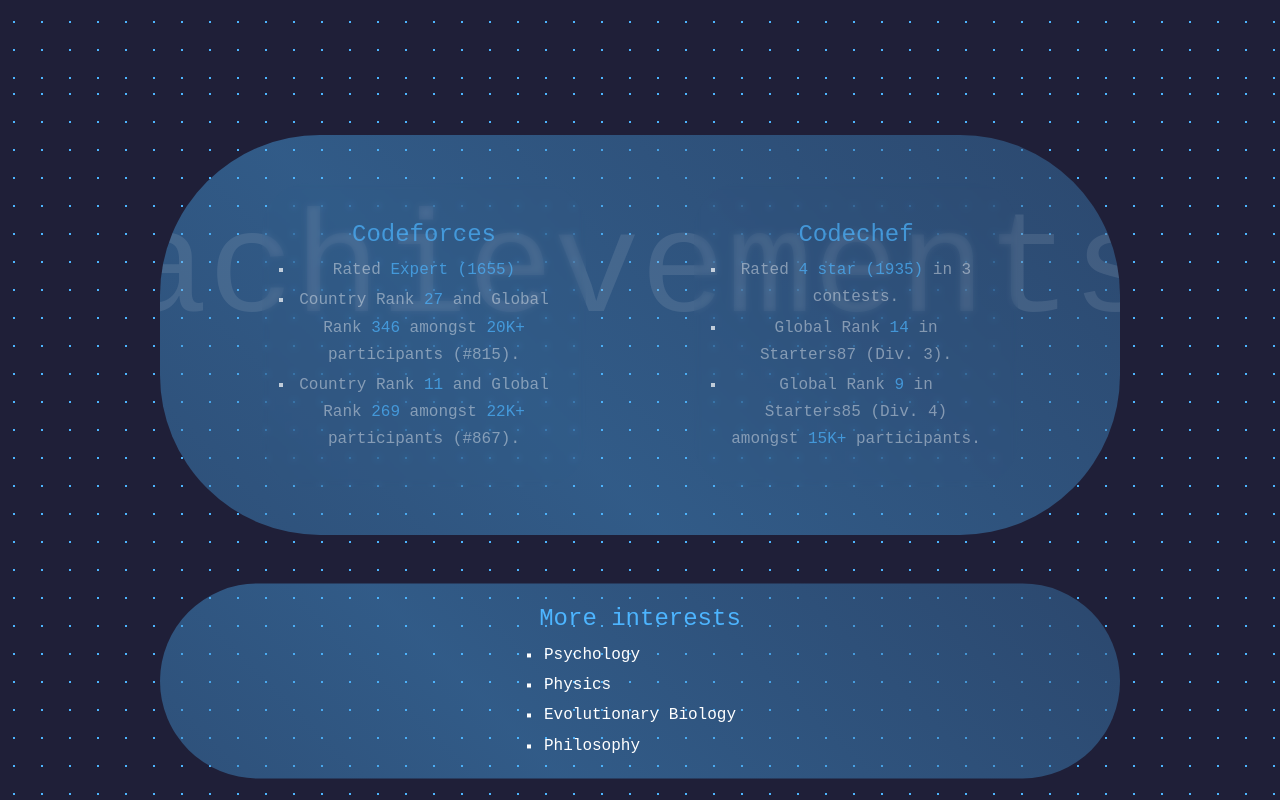
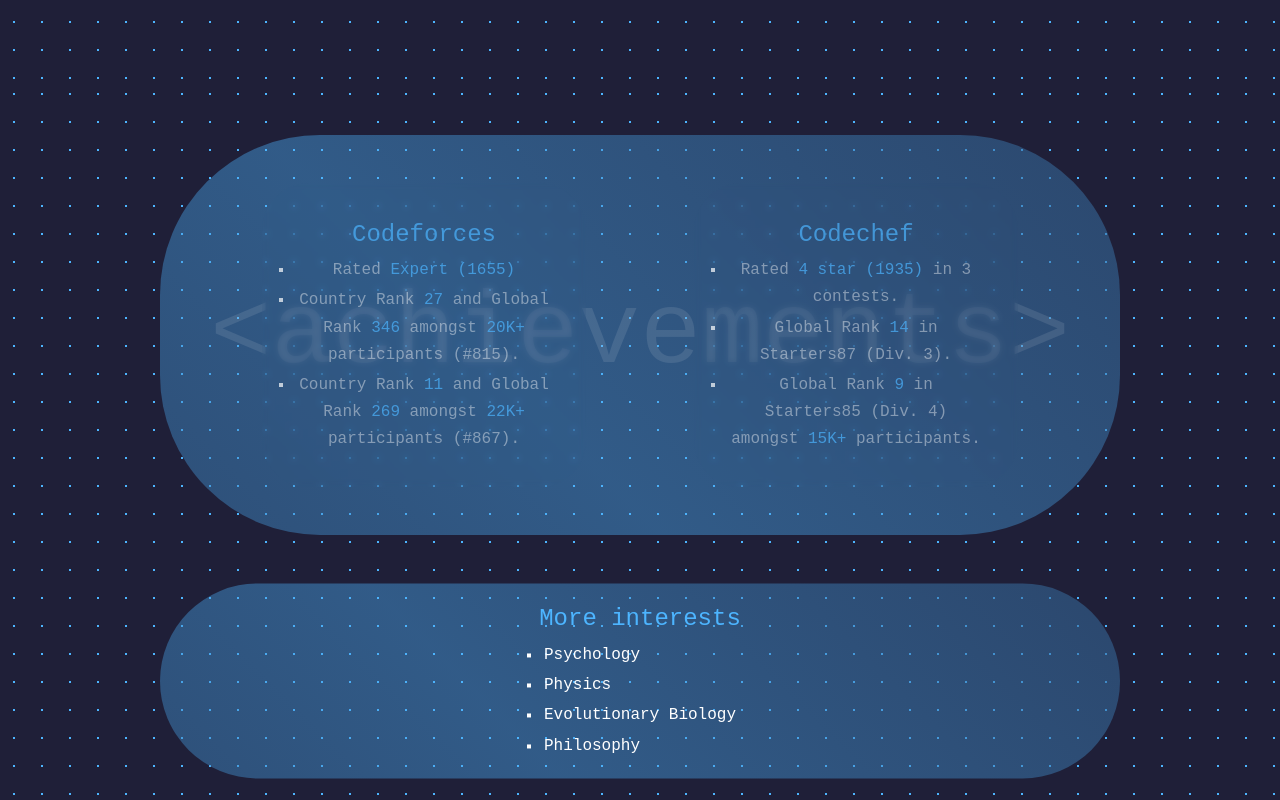
Before and after one commit to vidwansad/studio-me, a React (Create React App) app: page / in a window 1280 px wide. Shown: the part 2320-3120 px from the top of the page. Built offline with nearby package versions, Linux system fonts and the light colour scheme.

Commit message:
contacts_container_corrected

```diff
--- a/src/components/about/about.css
+++ b/src/components/about/about.css
@@ -23,7 +23,7 @@
   position: absolute;
   padding: 1rem;
   z-index: -100;
-  font-size: 10rem;
+  font-size: 10vw;
   color: rgba(255, 255, 255, 0.06);
   transition: all 0.6s ease;
 }
@@ -65,10 +65,6 @@
     border-radius: 5rem;
   }
 
-  .about__container h1 {
-    font-size: 5rem;
-  }
-
   .top__about__container:hover h1 {
     color: var(--color-primary);
     opacity: 0.6;
--- a/src/components/achievements/achievements.css
+++ b/src/components/achievements/achievements.css
@@ -78,8 +78,10 @@
 .ach__container h1 {
   position: absolute;
   padding: 1rem;
+  top: 50%;
+  transform: translateY(-50%);
   z-index: -100;
-  font-size: 9rem;
+  font-size: 8vw;
   color: rgba(255, 255, 255, 0.1);
   transition: all 0.6s ease;
 }
@@ -121,7 +123,7 @@
 }
 
 /****************************** MEDIA QUERIES ***************************************/
-@media screen and (max-width: 600px) {
+@media screen and (max-width: 1024px) {
   .achievements__top__section > *:not(:last-child) {
     display: grid;
     grid-template-columns: repeat(2, 1fr);
--- a/src/components/contact/contact.css
+++ b/src/components/contact/contact.css
@@ -53,6 +53,7 @@
   text-align: center;
   border: 1px solid transparent;
   transition: var(--transition);
+  justify-content: center;
 }
 
 .contact__option:hover {
@@ -113,6 +114,7 @@
     grid-template-columns: 1fr;
     width: 90%;
     gap: 5%;
+    justify-content: center;
   }
 
   .top__contact__section {
--- a/src/components/skills/skills.css
+++ b/src/components/skills/skills.css
@@ -51,7 +51,7 @@
   position: absolute;
   padding: 1rem;
   z-index: -100;
-  font-size: 12em;
+  font-size: 10vw;
   color: rgba(255, 255, 255, 0.06);
   transition: all 0.6s ease;
 }
```
